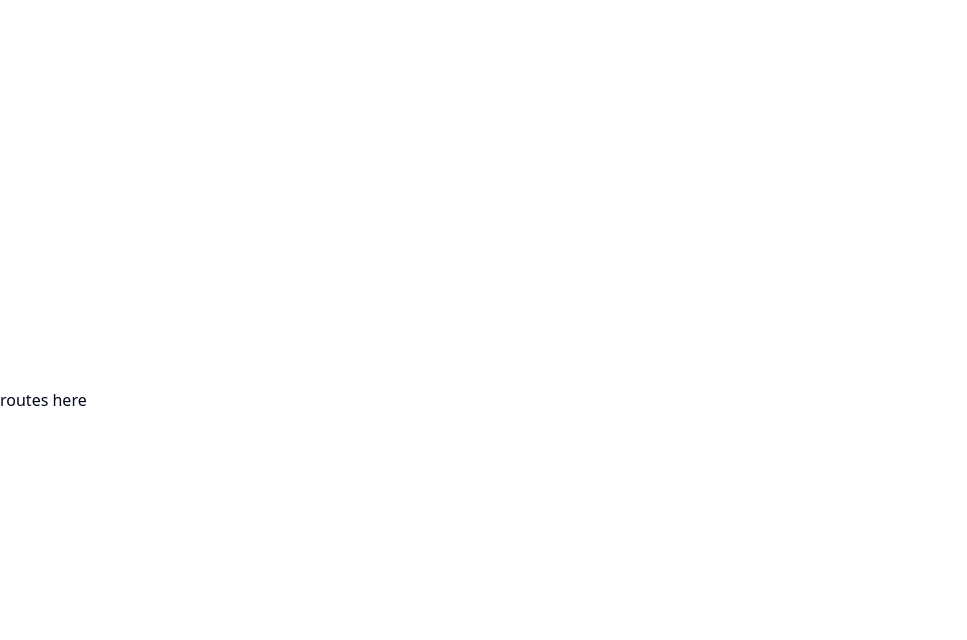
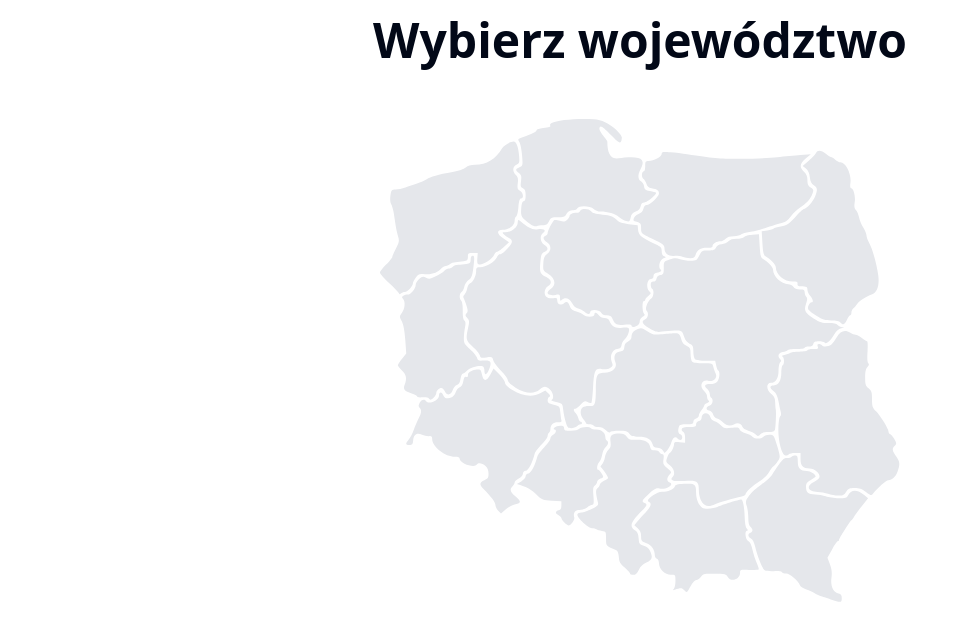
Before and after one commit to HackYeah2023-Nikodem-sAngels/task, a React (Vite) app in the folder frontend/: page /map in a window 1280 px wide. Shown: the top 640 px of the page, without its empty margins (0-967 px from the left). Built offline with nearby package versions, Linux system fonts and the light colour scheme.

Commit message:
homepage, form

```diff
--- a/frontend/package.json
+++ b/frontend/package.json
@@ -17,6 +17,8 @@
     "lucide-react": "^0.279.0",
     "react": "^18.2.0",
     "react-dom": "^18.2.0",
+    "react-router": "^6.16.0",
+    "react-router-dom": "^6.16.0",
     "react-textarea-autosize": "^8.5.3",
     "tailwind-merge": "^1.14.0",
     "tailwindcss-animate": "^1.0.7"
--- a/frontend/src/App.tsx
+++ b/frontend/src/App.tsx
@@ -1,5 +1,20 @@
+import { RouterProvider, createBrowserRouter } from "react-router-dom";
+import { Form } from "./routes/Form";
+import { Homepage } from "./routes/Homepage";
+
 function App() {
-    return "routes here";
+    const router = createBrowserRouter([
+        {
+            path: "/",
+            element: <Homepage />,
+        },
+        {
+            path: "/map",
+            element: <Form />,
+        },
+    ]);
+
+    return <RouterProvider router={router} />;
 }
 
 export default App;
--- a/frontend/src/components/Map.tsx
+++ b/frontend/src/components/Map.tsx
@@ -69,8 +69,8 @@ const voivodeships = [
 
 export function Map(props: FormFieldProps<string>) {
     return (
-        <div className="w-screen h-screen">
-            <svg viewBox="0 0 700 680">
+        <div className="w-full h-full">
+            <svg viewBox="0 0 497 463">
                 {voivodeships.map((el, index) => {
                     return (
                         <path
@@ -78,7 +78,9 @@ export function Map(props: FormFieldProps<string>) {
                             d={el.path}
                             onClick={() => props.onChange(el.name)}
                             className={cn(
-                                el.name === props.value ? "fill-green-600" : "",
+                                el.name === props.value
+                                    ? "fill-blue-400"
+                                    : "fill-gray-200"
                             )}
                         />
                     );
--- /dev/null
+++ b/frontend/src/routes/Form.tsx
@@ -0,0 +1,19 @@
+import { useState } from "react";
+import { Map } from "@/components/Map";
+
+export function Form() {
+    const [voivodeship, setVoivodeship] = useState<string>("");
+
+    return (
+        <div className="w-full h-full">
+            <h1 className="text-center scroll-m-20 text-4xl font-extrabold lg:text-5xl mt-4 mb-12">
+                Wybierz województwo
+            </h1>
+            <div className="w-full flex justify-center">
+                <div className="w-5/12">
+                    <Map value={voivodeship} onChange={setVoivodeship} />
+                </div>
+            </div>
+        </div>
+    );
+}
--- /dev/null
+++ b/frontend/src/routes/Homepage.tsx
@@ -0,0 +1,26 @@
+import { useNavigate } from "react-router-dom";
+
+export function Homepage() {
+    const navigate = useNavigate();
+
+    return (
+        <div
+            className="w-full h-full items-center justify-center"
+            onClick={() => navigate("/map")}
+        >
+            <h1 className="scroll-m-20 text-9xl tracking-tighter font-extrabold text-center mt-32 ">
+                <span className="bg-gradient-to-r bg-clip-text text-transparent from-indigo-600 to-cyan-500 capitalize">
+                    education
+                </span>{" "}
+                <span>
+                    {/* className="bg-gradient-to-r bg-clip-text text-transparent from-purple-600 to-fuchsia-700"> */}
+                    in
+                </span>{" "}
+                <span className="capitalize">
+                    {/* className="bg-gradient-to-r bg-clip-text text-transparent from-orange-500 to-yellow-600"> */}
+                    innovation
+                </span>
+            </h1>
+        </div>
+    );
+}
```
Also changed, not shown: 1 other file (tests, documents, lock files or other folders).
